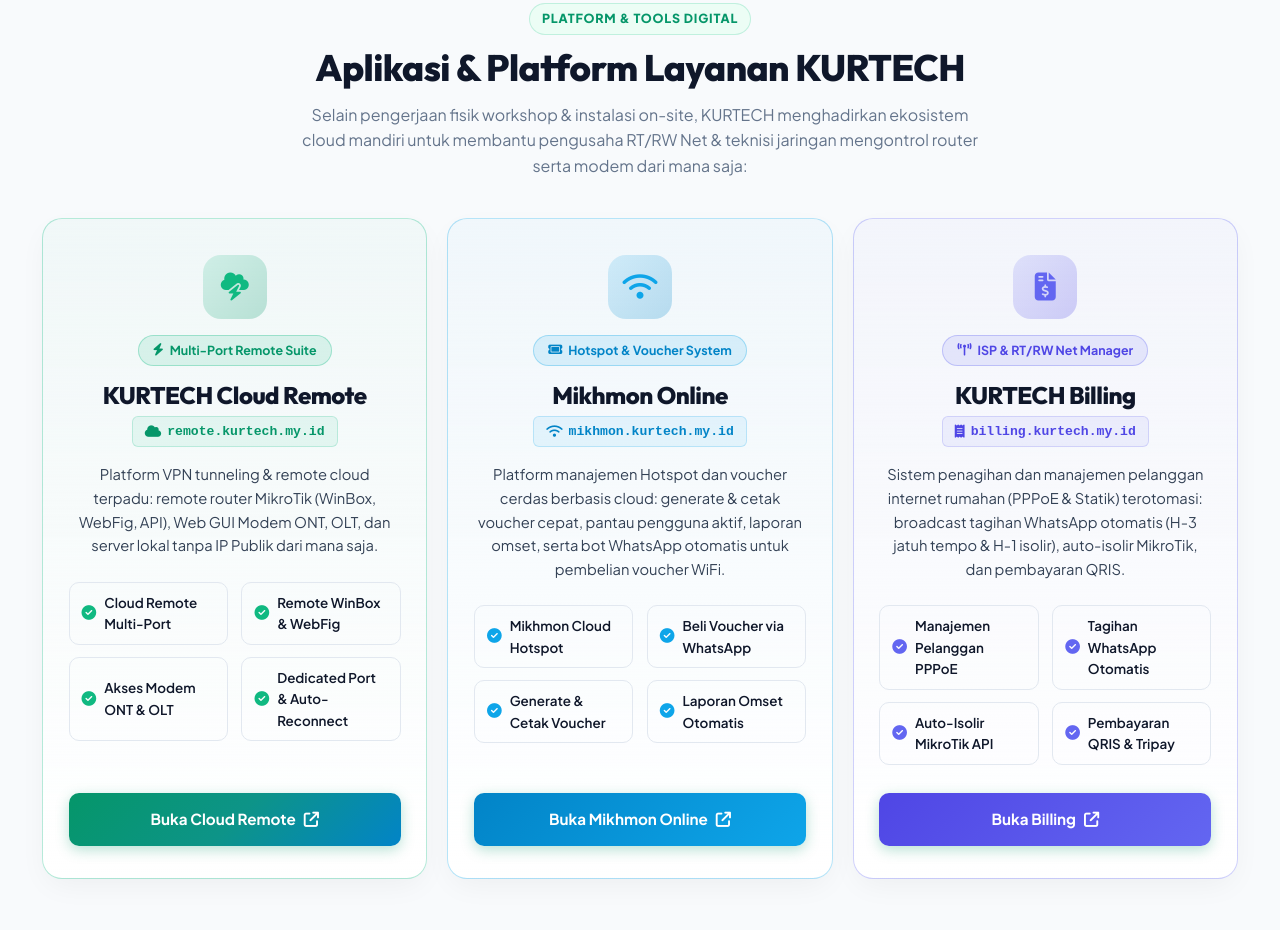
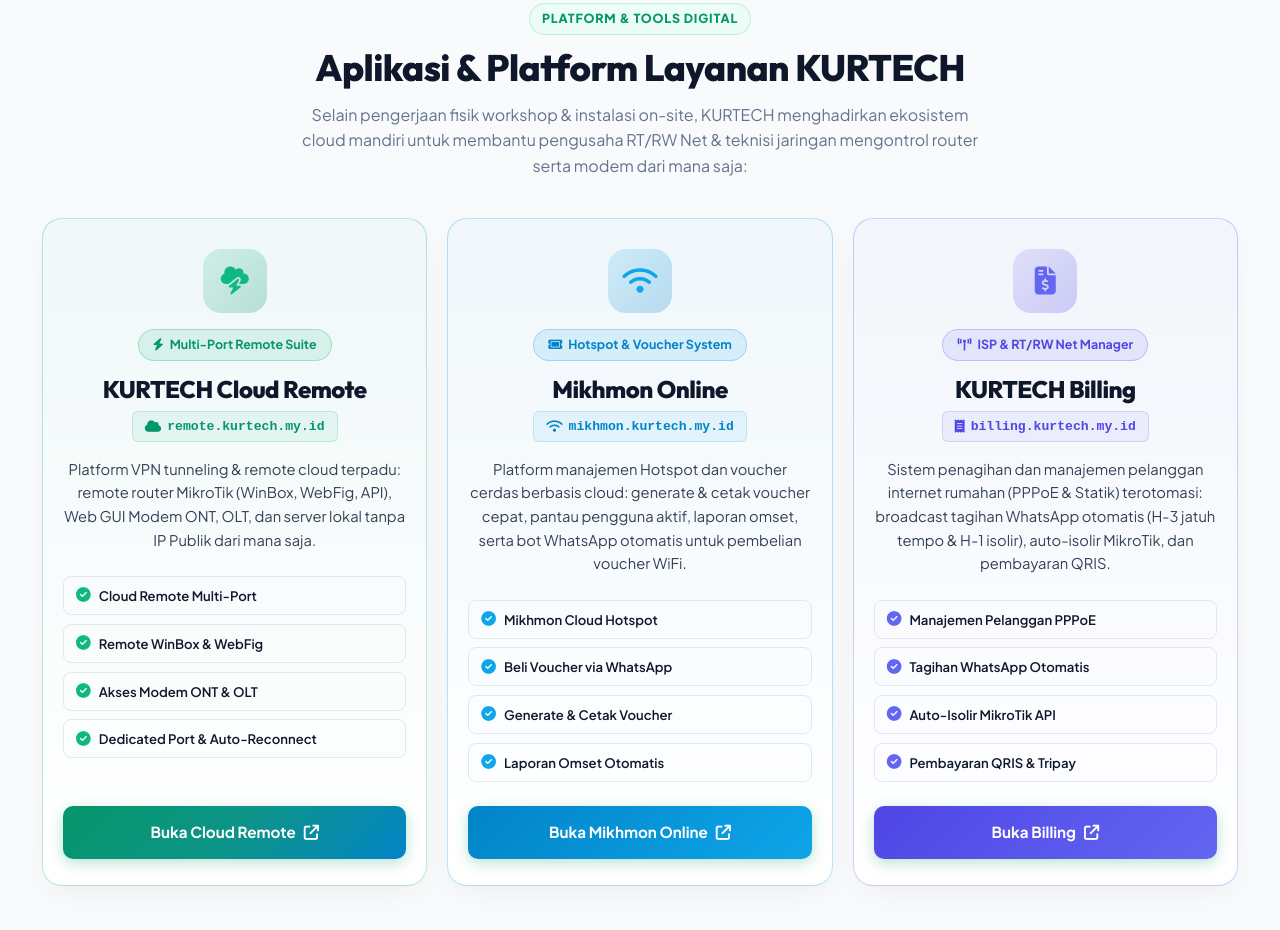
Before and after one commit to kurtech99/website-kurtech, a plain HTML site: page index.html in a window 1280 px wide. Shown: the part 1773-2703 px from the top of the page. Drawn offline with Linux system fonts and the light colour scheme.

Commit message:
Fix responsive apps-grid: always 3 columns side-by-side on desktop & laptop screens

```diff
--- a/assets/css/style.css
+++ b/assets/css/style.css
@@ -626,18 +626,10 @@
 .apps-grid {
   display: grid;
   grid-template-columns: repeat(3, 1fr);
-  gap: 1.75rem;
+  gap: 1.25rem;
   width: 100%;
-  max-width: 1240px;
+  max-width: 1280px;
   margin: 0 auto;
-}
-
-@media (max-width: 1024px) {
-  .apps-grid {
-    grid-template-columns: repeat(2, 1fr);
-    max-width: 840px;
-    gap: 1.5rem;
-  }
 }
 
 @media (max-width: 768px) {
@@ -654,12 +646,13 @@
   flex-direction: column;
   align-items: center;
   justify-content: space-between;
-  padding: 2.2rem 1.6rem 2rem 1.6rem;
+  padding: 1.85rem 1.25rem 1.6rem 1.25rem;
   border-radius: 1.25rem;
   background: var(--bg-white);
   border: 1px solid var(--border-light);
   box-shadow: 0 10px 30px -5px rgba(0, 0, 0, 0.05);
   transition: all 0.3s cubic-bezier(0.16, 1, 0.3, 1);
+  height: 100%;
 }
 
 .app-card.card-centered:hover {
@@ -765,12 +758,11 @@
 }
 
 .app-feature-pills {
-  display: grid;
-  grid-template-columns: repeat(2, 1fr);
-  gap: 0.75rem 0.85rem;
+  display: flex;
+  flex-direction: column;
+  gap: 0.55rem;
   width: 100%;
-  max-width: 450px;
-  margin: 0 auto 1.75rem auto;
+  margin: 0 auto 1.5rem auto;
 }
 
 .feature-pill {
@@ -778,11 +770,11 @@
   align-items: center;
   justify-content: flex-start;
   gap: 8px;
-  padding: 9px 12px;
+  padding: 8px 12px;
   background: var(--bg-soft);
   border: 1px solid var(--border-light);
-  border-radius: 10px;
-  font-size: 0.84rem;
+  border-radius: 8px;
+  font-size: 0.82rem;
   font-weight: 600;
   color: var(--text-dark);
   text-align: left;
@@ -2077,7 +2069,8 @@
     margin: 0 auto;
   }
   .apps-grid {
-    grid-template-columns: repeat(2, 1fr);
+    grid-template-columns: repeat(3, 1fr);
+    gap: 1rem;
   }
   .services-grid {
     grid-template-columns: repeat(2, 1fr);
```
